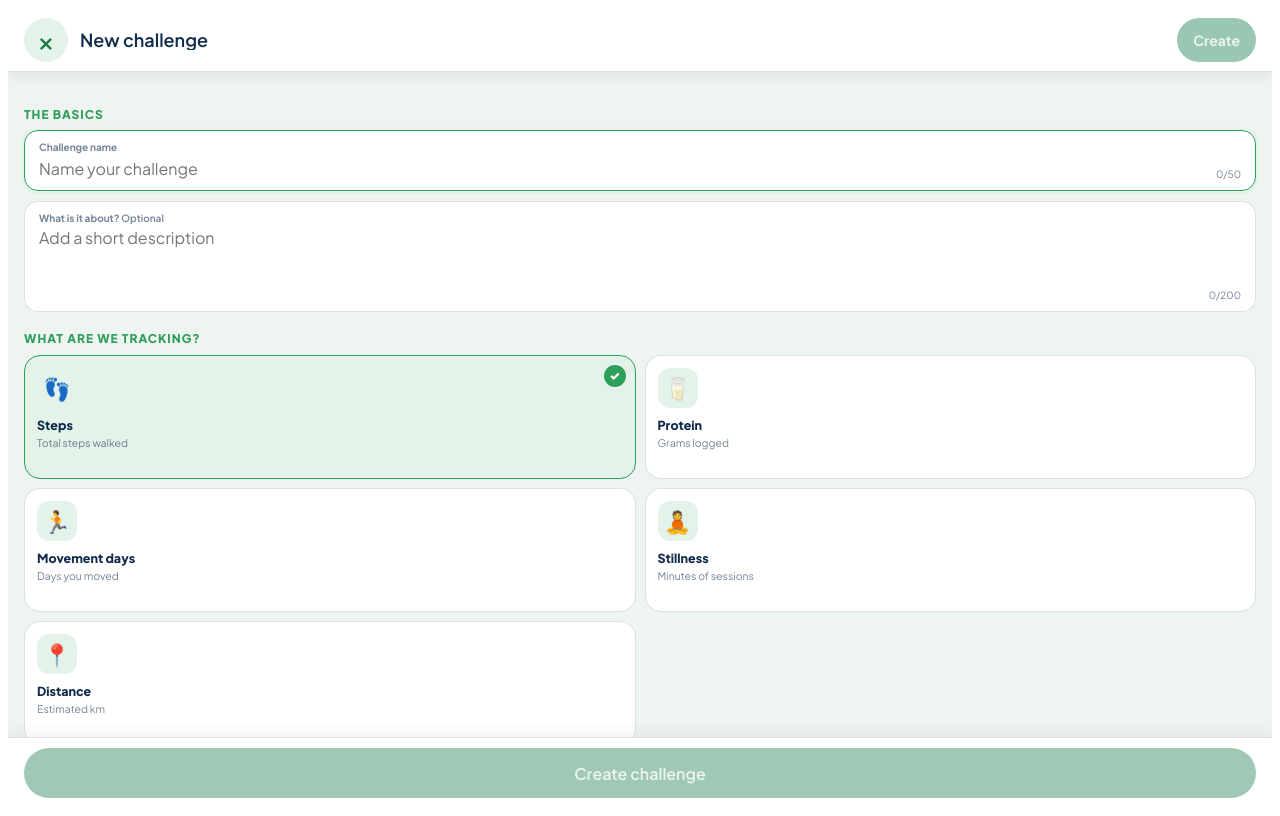
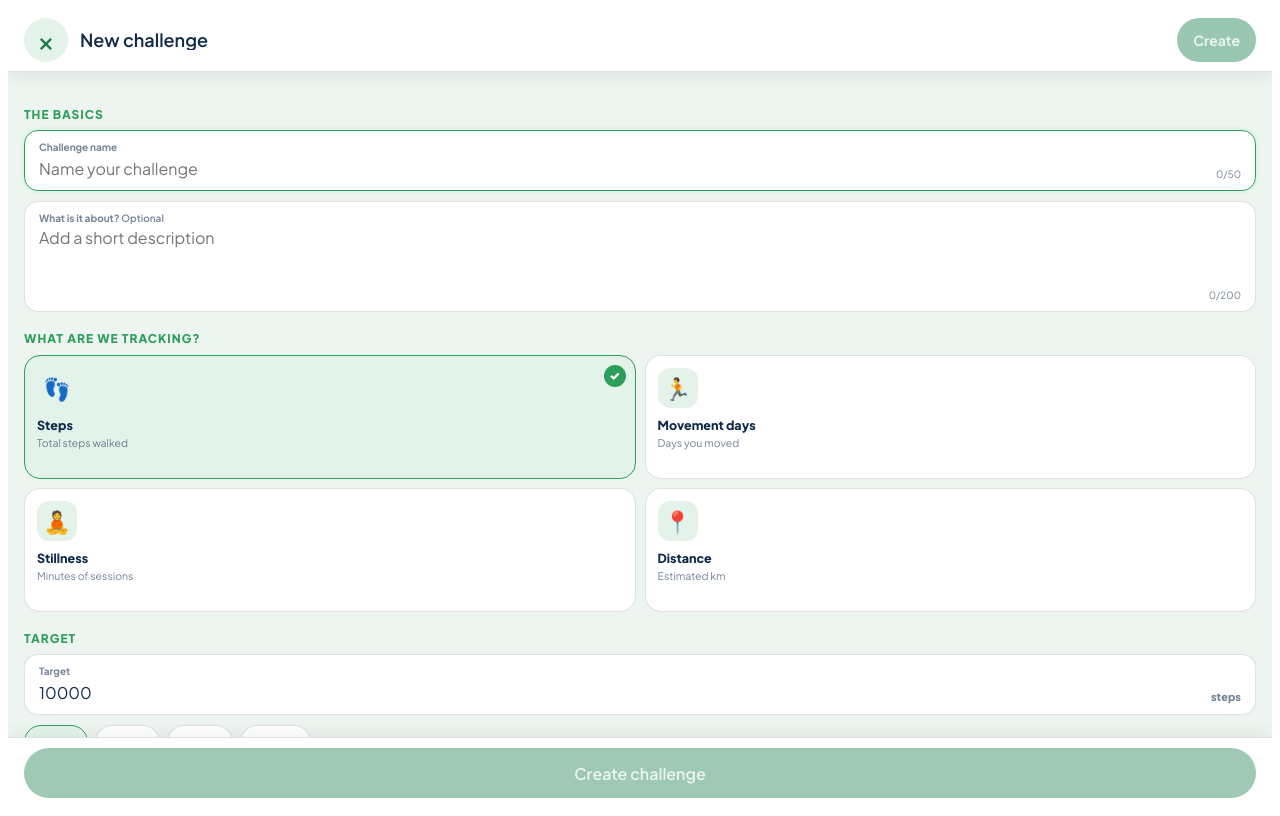
Before and after one commit to protlysbeverage/protlys-hub, a Next.js app: page /challenges/new in a window 1280 px wide. Built offline with nearby package versions, Linux system fonts and the light colour scheme; no server answers.

Commit message:
Remove unavailable protein logging challenge type

```diff
--- a/app/challenges/new/NewChallengeClient.js
+++ b/app/challenges/new/NewChallengeClient.js
@@ -5,7 +5,6 @@ import {createClient} from '@/lib/supabase/client';
 
 const TYPES=[
  ['steps','Steps','Total steps walked','steps',10000,1000000,'👣',[10000,30000,70000,100000]],
- ['protein','Protein','Grams logged','g',100,10000,'🥛',[50,100,150]],
  ['movement_days','Movement days','Days you moved','days',5,90,'🏃',[3,5,7]],
  ['stillness','Stillness','Minutes of sessions','min',30,10000,'🧘',[10,30,60]],
  ['distance','Distance','Estimated km','km',5,10000,'📍',[5,10,25]]
```
